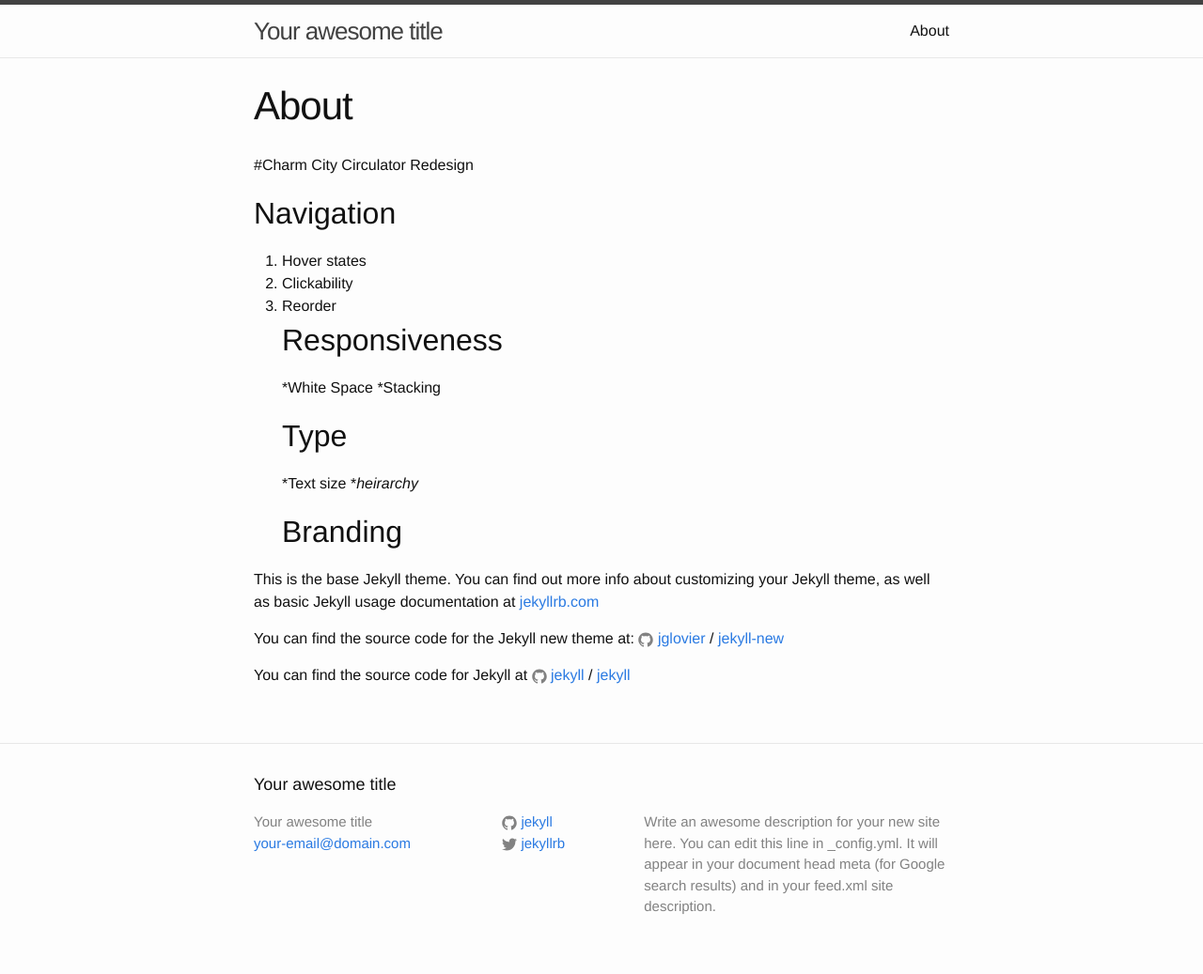
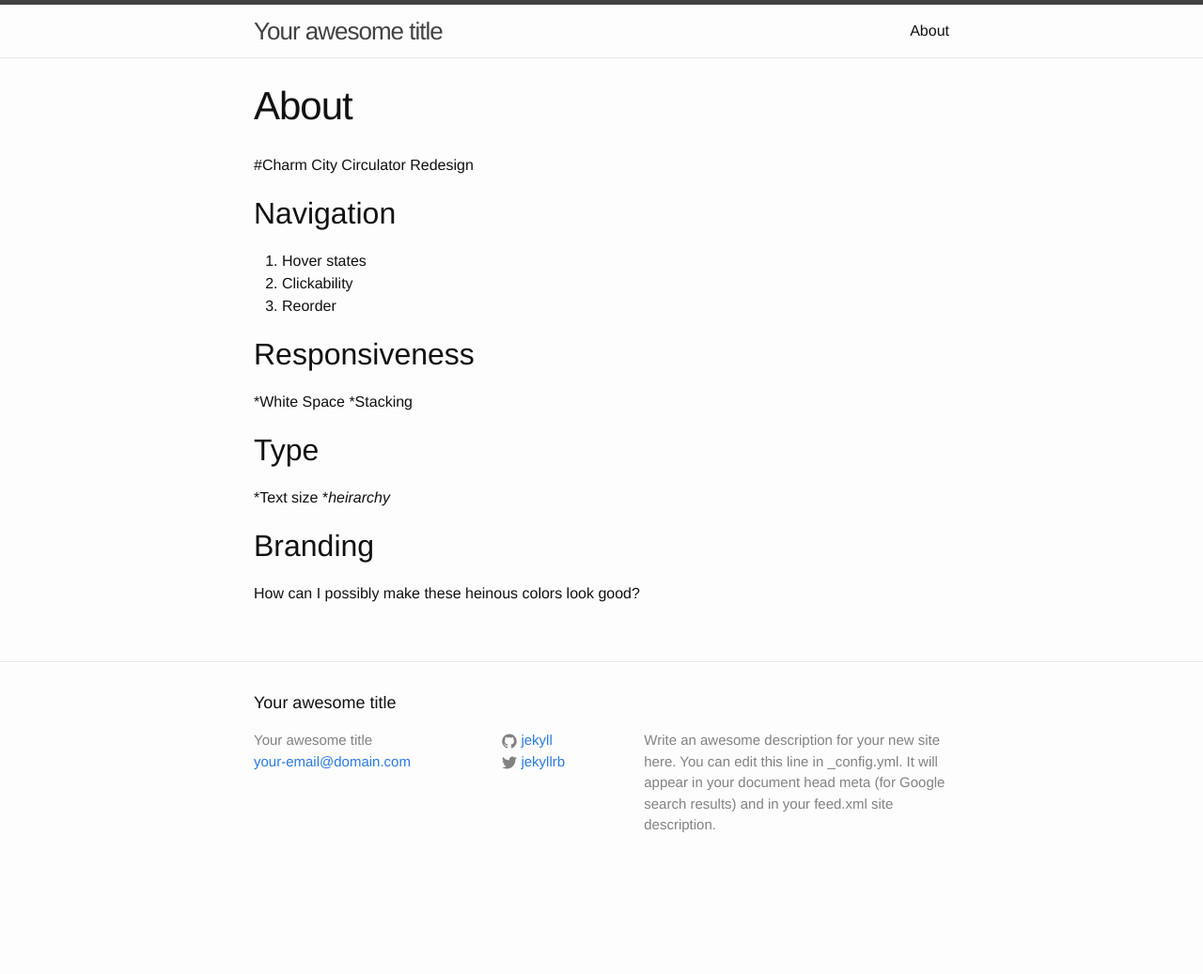
Before and after one commit to brigittewarner/brigittewarner.github.io, a Jekyll site: the page built from about.md, in a window 1280 px wide. Shown: the whole page at 94% size. Built offline with Jekyll 4.4.1, drawn with Linux system fonts in a browser that asks for light colours; after the commit the page ends 950 px from its top, so only the background shows below that.

Commit message:
possibly fix this thing?

```diff
--- a/about.md
+++ b/about.md
@@ -7,23 +7,21 @@
 #Charm City Circulator Redesign
 
 ## Navigation
+
 1. Hover states
 2. Clickability
 3. Reorder
+
 ## Responsiveness
+
 *White Space
 *Stacking
+
 ## Type
+
 *Text size
 *_heirarchy_
+
 ## Branding
 
-This is the base Jekyll theme. You can find out more info about customizing your Jekyll theme, as well as basic Jekyll usage documentation at [jekyllrb.com](http://jekyllrb.com/)
-
-You can find the source code for the Jekyll new theme at:
-{% include icon-github.html username="jglovier" %} /
-[jekyll-new](https://github.com/jglovier/jekyll-new)
-
-You can find the source code for Jekyll at
-{% include icon-github.html username="jekyll" %} /
-[jekyll](https://github.com/jekyll/jekyll)
+How can I possibly make these heinous colors look good?
```
